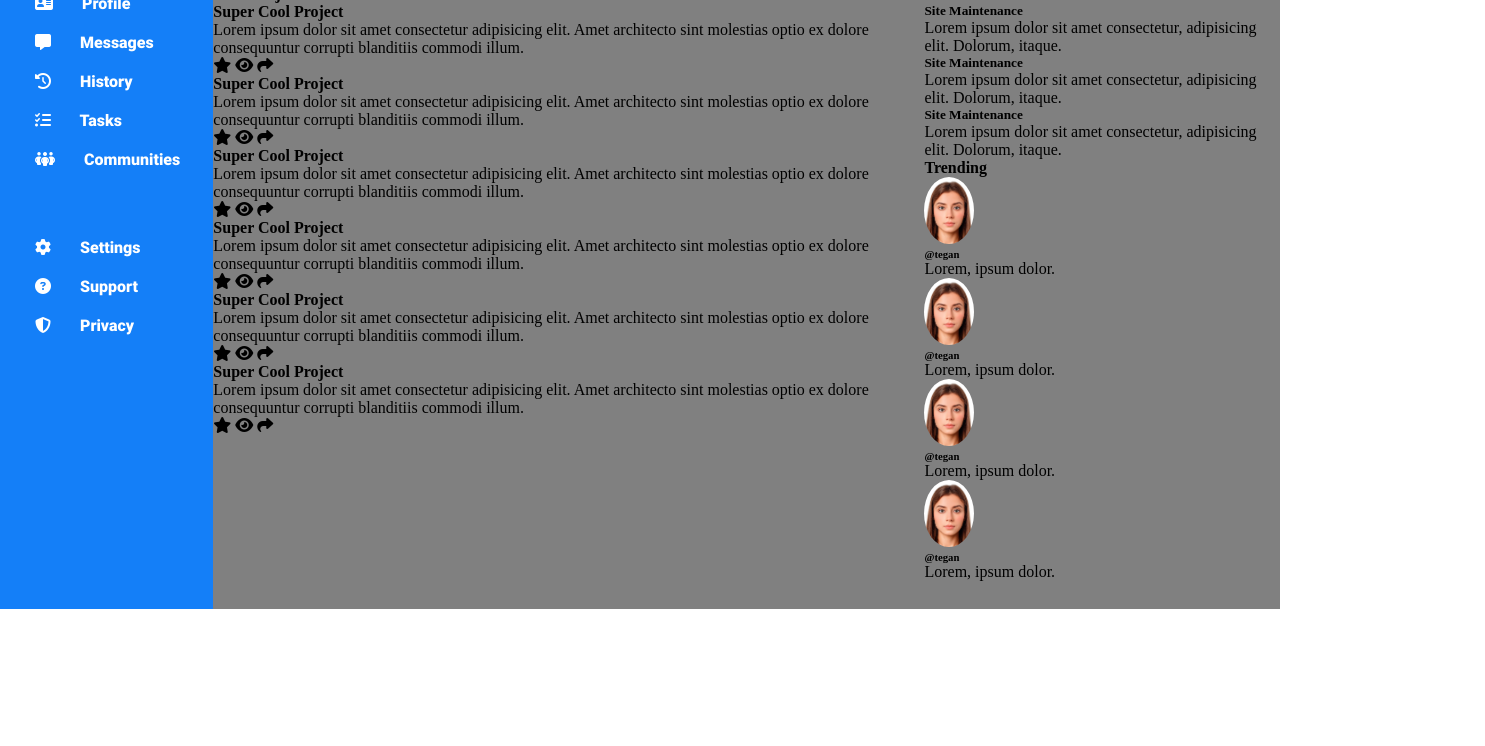
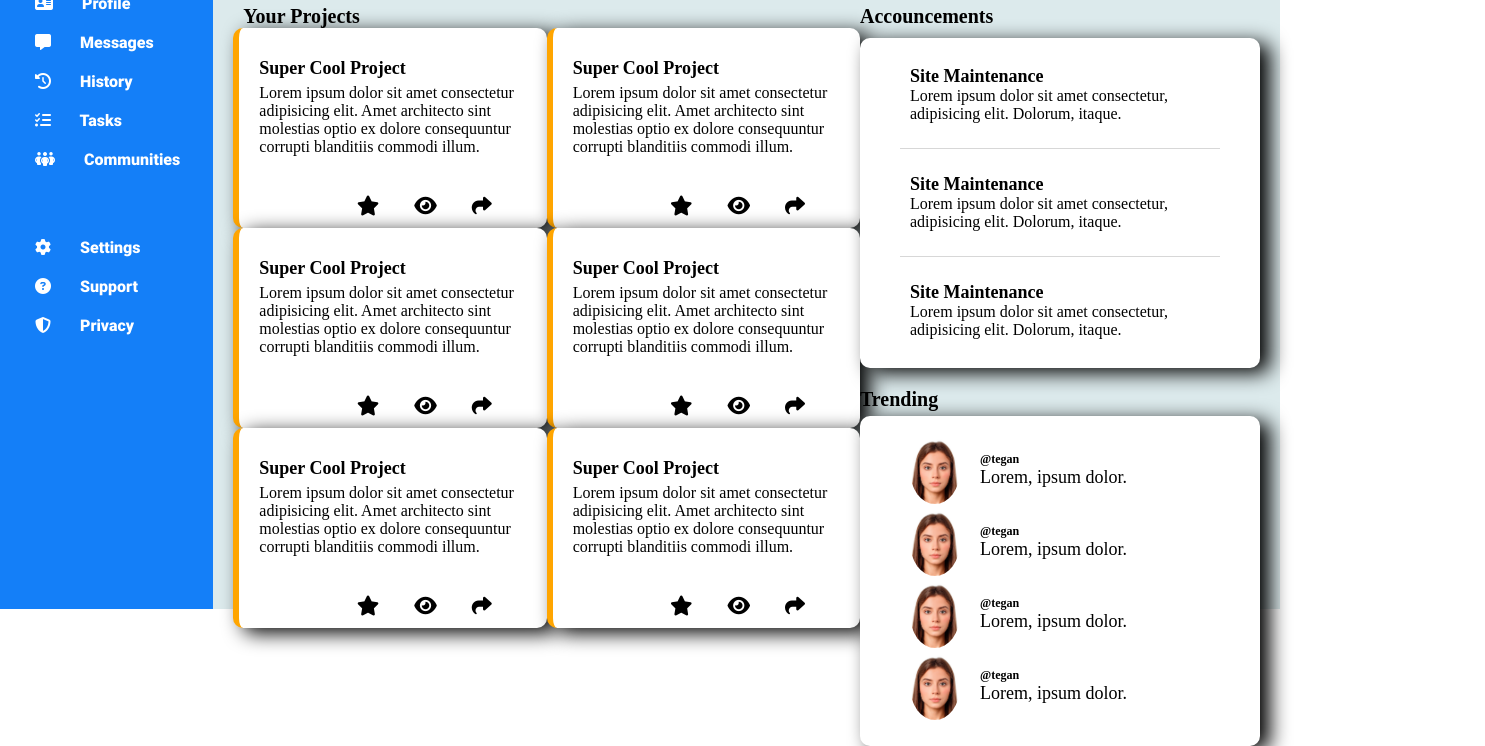
Before and after one commit to JakubGaszczak/ADMIN-DASHBOARD, a plain HTML site: page index.html in a window 1280 px wide. Shown: the part 191-937 px from the top of the page, 1485 px wide, since content can reach past the window. Before the commit the page ends 800 px from the top, so only its background shows below. Drawn offline with Linux system fonts and the light colour scheme.

Commit message:
drugi commit

```diff
--- a/index.html
+++ b/index.html
@@ -61,8 +61,10 @@
                 <h4 class="title">Your Projects</h4>
                 <div class="your-projects">
                     <div class="project">
+                        <div class="text">
                             <h4>Super Cool Project</h4>
                             <p>Lorem ipsum dolor sit amet consectetur adipisicing elit. Amet architecto sint molestias optio ex dolore consequuntur corrupti blanditiis commodi illum.</p>
+                        </div>
                         <div class="icons">
                             <i class="fa-solid fa-star"></i>
                             <i class="fa-solid fa-eye"></i>
@@ -70,8 +72,10 @@
                         </div>
                     </div>
                     <div class="project">
+                        <div class="text">
                             <h4>Super Cool Project</h4>
                             <p>Lorem ipsum dolor sit amet consectetur adipisicing elit. Amet architecto sint molestias optio ex dolore consequuntur corrupti blanditiis commodi illum.</p>
+                        </div>
                         <div class="icons">
                             <i class="fa-solid fa-star"></i>
                             <i class="fa-solid fa-eye"></i>
@@ -79,8 +83,10 @@
                         </div>
                     </div>
                     <div class="project">
+                        <div class="text">
                             <h4>Super Cool Project</h4>
                             <p>Lorem ipsum dolor sit amet consectetur adipisicing elit. Amet architecto sint molestias optio ex dolore consequuntur corrupti blanditiis commodi illum.</p>
+                        </div>
                         <div class="icons">
                             <i class="fa-solid fa-star"></i>
                             <i class="fa-solid fa-eye"></i>
@@ -88,8 +94,10 @@
                         </div>
                     </div>
                     <div class="project">
+                        <div class="text">
                             <h4>Super Cool Project</h4>
                             <p>Lorem ipsum dolor sit amet consectetur adipisicing elit. Amet architecto sint molestias optio ex dolore consequuntur corrupti blanditiis commodi illum.</p>
+                        </div>
                         <div class="icons">
                             <i class="fa-solid fa-star"></i>
                             <i class="fa-solid fa-eye"></i>
@@ -97,8 +105,10 @@
                         </div>
                     </div>
                     <div class="project">
+                        <div class="text">
                             <h4>Super Cool Project</h4>
                             <p>Lorem ipsum dolor sit amet consectetur adipisicing elit. Amet architecto sint molestias optio ex dolore consequuntur corrupti blanditiis commodi illum.</p>
+                        </div>
                         <div class="icons">
                             <i class="fa-solid fa-star"></i>
                             <i class="fa-solid fa-eye"></i>
@@ -106,8 +116,10 @@
                         </div>
                     </div>
                     <div class="project">
+                        <div class="text">
                             <h4>Super Cool Project</h4>
                             <p>Lorem ipsum dolor sit amet consectetur adipisicing elit. Amet architecto sint molestias optio ex dolore consequuntur corrupti blanditiis commodi illum.</p>
+                        </div>
                         <div class="icons">
                             <i class="fa-solid fa-star"></i>
                             <i class="fa-solid fa-eye"></i>
@@ -118,6 +130,7 @@
             </div>
             <div class="annoucements">
                 <h4>Accouncements</h4>
+                <div class="annoucements-list">
                     <div class="annoucement">
                         <h5>Site Maintenance</h5>
                         <p>Lorem ipsum dolor sit amet consectetur, adipisicing elit. Dolorum, itaque.</p>
@@ -131,8 +144,10 @@
                         <p>Lorem ipsum dolor sit amet consectetur, adipisicing elit. Dolorum, itaque.</p>
                     </div>
                 </div>
+            </div>
             <div class="trending">
                 <h4>Trending</h4>
+                <div class="trending-list">
                     <div class="trend">
                         <img src="awatar.jpg" alt="awatar">
                         <div class="trend-text">
@@ -164,6 +179,7 @@
                 </div>
             </div>
         </div>
+    </div>
 
 </body>
 </html>
--- a/style.css
+++ b/style.css
@@ -67,6 +67,7 @@ img {
 .searchbar-right {
     display: flex;
     align-items: center;
+    margin-right: 110px;
 }
 
 .searchbar-right .fa-solid {
@@ -124,7 +125,6 @@ img {
 .right-side {
     display: flex;
     align-items: center;
-    margin-right: 50px;
 }
 
 .right-side button {
@@ -138,19 +138,141 @@ img {
 }
 
 .main-container {
-    background-color: grey;
+    background-color: rgb(220, 234, 236);
     grid-column: 2 / 7;
     grid-row: 2 / 7;
     display: grid;
     grid-template-columns: repeat(3, 1fr);
-    grid-template-rows: repeat(3, 1fr);
+    grid-template-rows: repeat(6, 1fr);
+    padding: 20px;
 }
 
 .all-projects {
     grid-column: 1 / 3;
-    grid-row: 1 / 4;
+    grid-row: 1 / 7;
 }
 
-.annoucements {
+.your-projects {
+    height: 75vh;
+    display: flex;
+    justify-content: center;
+    align-items: center;
+    display: grid;
+    grid-template-columns: repeat(2, 1fr);
+    grid-template-rows: repeat(3, 1fr);
+}
 
+.project {
+    background-color: white;
+    box-shadow: 10px 5px 20px;
+    border-radius: 10px;
+    max-width: 470px;
+    max-height: 220px;
+    width: 100%;
+    height: 100%;
+    border-left: 6px solid orange;
 }
+
+.project h4 {
+    font-weight: bolder;
+    font-size: large;
+    padding-bottom: 5px;
+}
+
+.project .text {
+    margin: 30px 0 40px 20px;
+}
+
+.project .icons {
+    display: flex;
+    justify-content: end;
+    font-size: 20px;
+    margin-right: 20px;
+}
+
+.project .fa-solid {
+    padding-right: 35px;
+    cursor: pointer;
+}
+
+.all-projects .title {
+    font-size: 20px;
+    font-weight: bold;
+    margin-left: 10px;
+}
+
+.annoucements-list {
+    grid-row: 1 / 4;
+    background-color: white;
+    border-radius: 10px;
+    max-width: 480px;
+    min-width: 400px;
+    max-height: 330px;
+    min-height: 330px;
+    height: 100%;
+    width: 100%;
+    display: flex;
+    flex-direction: column;
+    justify-content: center;
+    align-items: center;
+    box-shadow: 10px 5px 20px;
+}
+
+.annoucement {
+    padding: 25px 10px;
+    border-top: 1px solid rgb(124, 124, 124, .3);
+    width: 80%;
+}
+
+.annoucement:first-child {
+    border-top: none;
+}
+
+.annoucement h5 {
+    font-weight: bolder;
+    font-size: large;
+}
+
+.annoucements h4 {
+    font-size: 20px;
+    font-weight: bold;
+    margin-bottom: 10px;
+}
+
+.trending {
+    margin-top: 20px;
+}
+
+.trending-list {
+    grid-row: 4 / 7;
+    background-color: white;
+    border-radius: 10px;
+    max-width: 480px;
+    min-width: 400px;
+    max-height: 330px;
+    min-height: 330px;
+    height: 100%;
+    width: 100%;
+    box-shadow: 10px 5px 20px;
+    display: flex;
+    flex-direction: column;
+    justify-content: center;
+    margin-top: 5px;
+}
+
+.trending h4 {
+    font-size: 20px;
+    font-weight: bold;
+}
+
+.trend {
+    display: flex;
+    align-items: center;
+    margin-left: 50px;
+    margin-bottom: 5px;
+}
+
+.trend-text {
+    margin-left: 20px;
+    font-size: 18px;
+}
```
Lines whose indentation alone changed are shown as unchanged.
